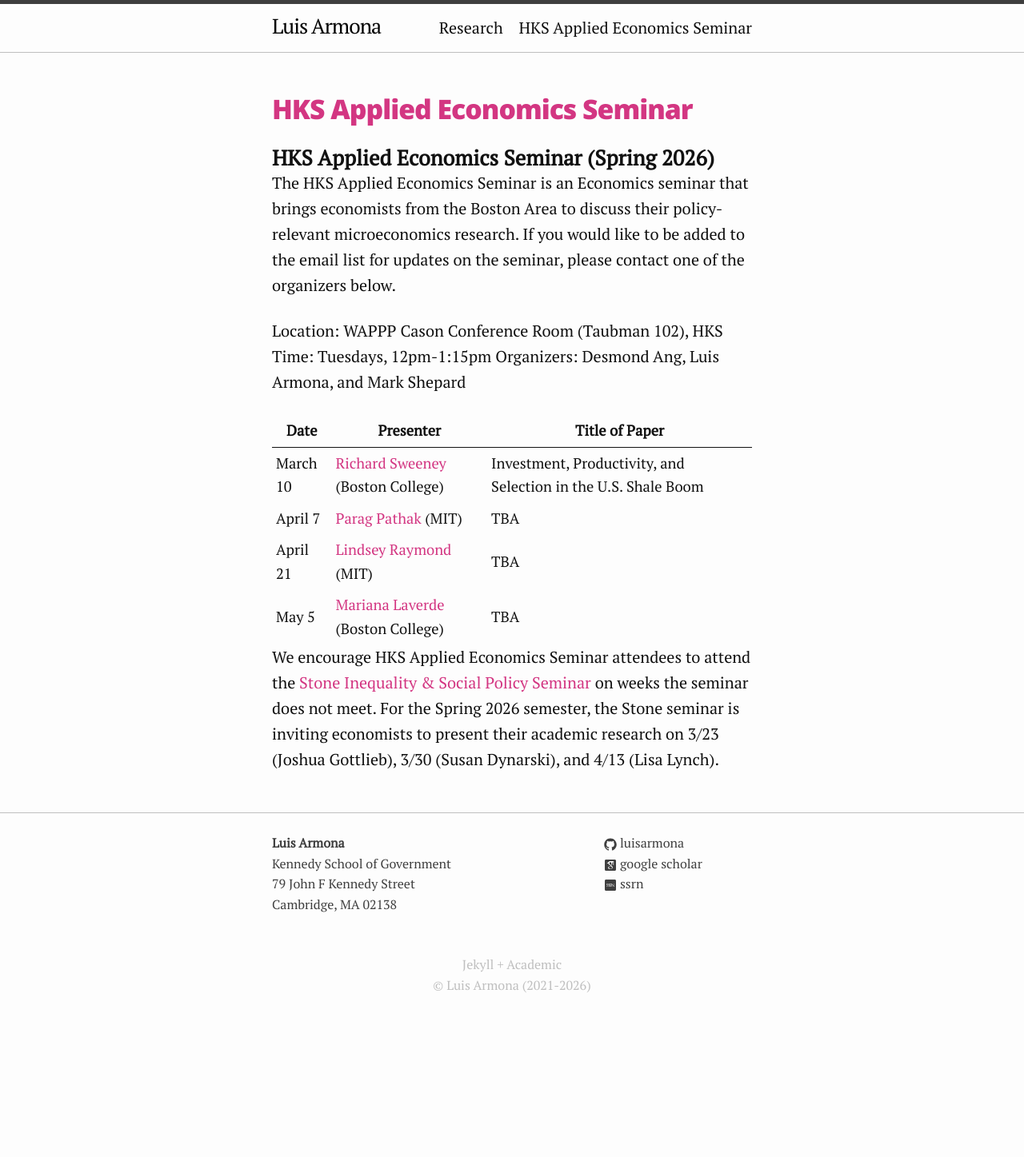
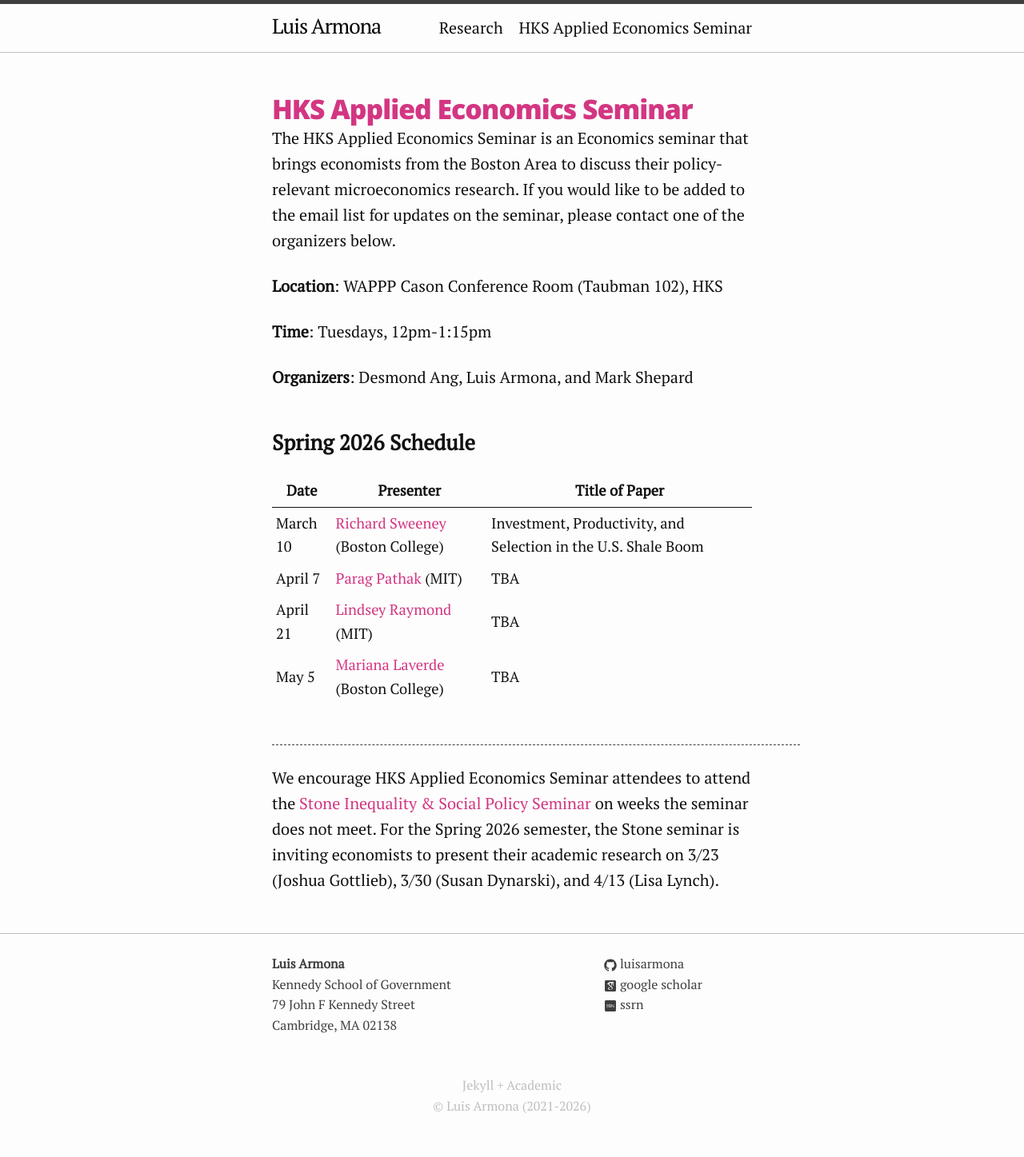
Before and after one commit to luisarmona/luisarmona.github.io, a Jekyll site: the page built from Seminar.markdown, in a window 1280 px wide. Shown: the whole page at 80% size. Built offline with Jekyll 4.4.1, drawn with Linux system fonts in a browser that asks for light colours; before the commit the page ends 1296 px from its top, so only the background shows below that.

Commit message:
fixed some formatting for seminar

```diff
--- a/Seminar.markdown
+++ b/Seminar.markdown
@@ -4,12 +4,16 @@ title: "HKS Applied Economics Seminar"
 permalink: /seminar_spring26/
 ---
 
-### HKS Applied Economics Seminar (Spring 2026)
 The HKS Applied Economics Seminar is an Economics seminar that brings economists from the Boston Area to discuss their policy-relevant microeconomics research. If you would like to be added to the email list for updates on the seminar, please contact one of the organizers below.
 
-Location: WAPPP Cason Conference Room (Taubman 102), HKS
-Time: Tuesdays, 12pm-1:15pm
-Organizers: Desmond Ang, Luis Armona, and Mark Shepard
+**Location**: WAPPP Cason Conference Room (Taubman 102), HKS
+
+**Time**: Tuesdays, 12pm-1:15pm
+
+**Organizers**: Desmond Ang, Luis Armona, and Mark Shepard
+
+
+### Spring 2026 Schedule
 
 | Date | Presenter | Title of Paper |
 | --- --- | --- | --- |
@@ -19,4 +23,5 @@ Organizers: Desmond Ang, Luis Armona, and Mark Shepard
 | April 21 | [Lindsey Raymond](https://www.lindseyrraymond.com/) (MIT) | TBA |
 | May 5 | [Mariana Laverde](https://www.mlaverde.com/) (Boston College) | TBA |
 
+---
 We encourage HKS Applied Economics Seminar attendees to attend the [Stone Inequality & Social Policy Seminar](https://inequality.hks.harvard.edu/seminar)  on weeks the seminar does not meet. For the Spring 2026 semester, the Stone seminar is inviting economists to present their academic research on 3/23 (Joshua Gottlieb), 3/30 (Susan Dynarski), and 4/13 (Lisa Lynch).
```
